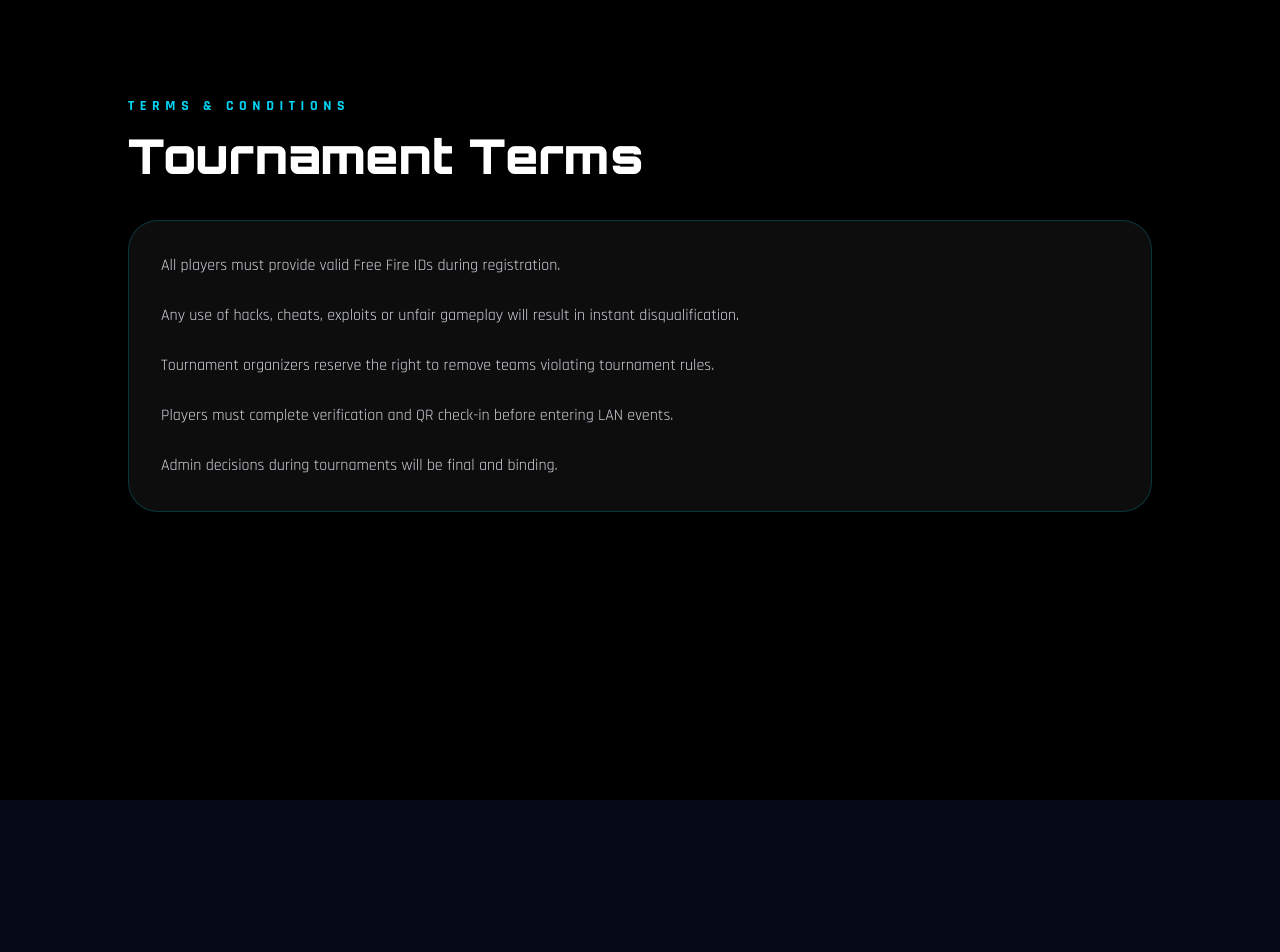
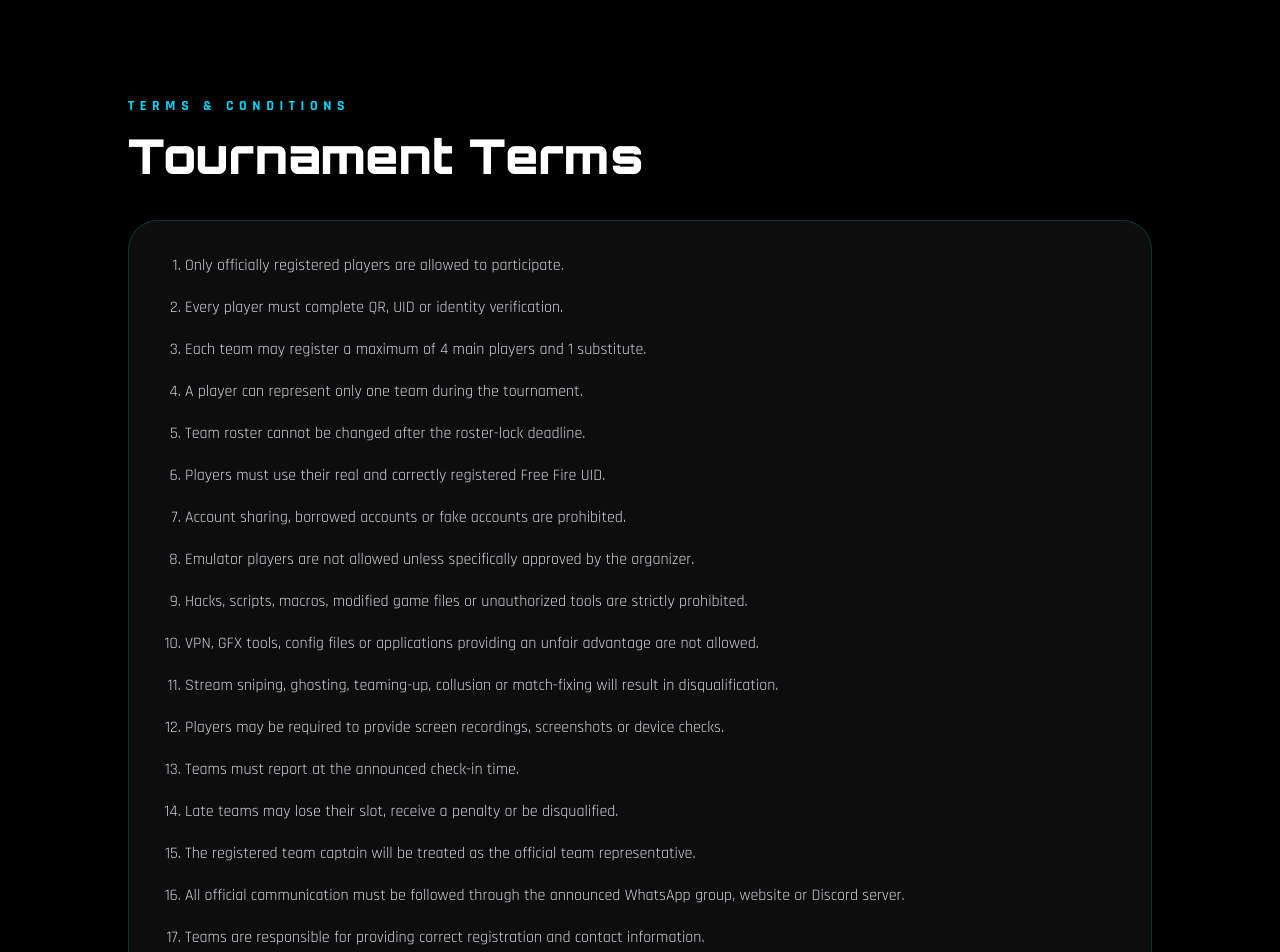
Before and after one commit to adyox9767-beep/domiflame-ffmsc, a Next.js app: page /terms-and-conditions in a window 1280 px wide. Shown: the top 952 px of the page. Before the commit the page ends 800 px from the top, so only its background shows below. Built offline with nearby package versions, Linux system fonts and the light colour scheme.

Commit message:
Update FFMSC rules and terms

```diff
--- a/src/app/dashboard/page.tsx
+++ b/src/app/dashboard/page.tsx
@@ -576,11 +576,19 @@ className="h-18 w-18 object-contain"/>
               </p>
 
               <div className="mt-5 space-y-4 text-sm leading-relaxed text-gray-300">
-                <p>• Only real Free Fire IDs are allowed.</p>
-                <p>• QR verification is mandatory at LAN venue.</p>
-                <p>• Teams can have 4 players + 1 substitute only.</p>
-                <p>• Emulator, hacks or unfair play will result in direct ban.</p>
-                <p>• Admin decisions will be final.</p>
+                <p>• Only verified and registered players are allowed.</p>
+                <p>• Maximum roster: 4 players + 1 substitute.</p>
+                <p>• Hacks, emulators and unauthorized tools are prohibited.</p>
+                <p>• Registrations are non-refundable after roster lock.</p>
+                <p>• Approved cancellations before roster lock include a 40% cancellation fee.</p>
+                <p>• Full refund is provided only if the organizer permanently cancels the event</p>
+
+              <a
+  href="/terms-and-conditions"
+  className="inline-block text-sm font-black uppercase tracking-[0.18em] text-cyan-400 transition hover:text-cyan-300"
+>
+  Read More →
+</a>
               </div>
 
               <label className="mt-7 flex cursor-pointer items-start gap-4 rounded-2xl border border-cyan-400/20 bg-black/35 p-4">
--- a/src/app/page.tsx
+++ b/src/app/page.tsx
@@ -159,12 +159,12 @@ export default function Home() {
           <div className="grid gap-6 md:grid-cols-2 lg:grid-cols-3">
 
             {[
-              "Only registered players are allowed.",
-              "QR verification required at LAN venue.",
-              "Teams can have max 4 players + 1 substitute.",
-              "No emulator or hacks allowed.",
-              "Players must use real Free Fire UID.",
-              "Admins can disqualify unfair teams instantly.",
+              "Only verified and registered players are allowed.",
+              "Maximum roster: 4 players + 1 substitute.",
+              "Hacks, emulators and unauthorized tools are prohibited.",
+              "Registrations are non-refundable after roster lock.",
+              "Approved cancellations before roster lock include a 40% cancellation fee.",
+              "Full refund is provided only if the organizer permanently cancels the event.",
             ].map((rule, index) => (
               <div
                 key={index}
--- a/src/app/terms-and-conditions/page.tsx
+++ b/src/app/terms-and-conditions/page.tsx
@@ -11,29 +11,133 @@ export default function TermsPage() {
           Tournament Terms
         </h1>
 
-        <div className="mt-10 space-y-6 rounded-[30px] border border-cyan-400/20 bg-white/5 p-8 backdrop-blur-xl text-gray-300 leading-relaxed">
+        <div className="mt-10 rounded-[30px] border border-cyan-400/20 bg-white/5 p-8 backdrop-blur-xl">
 
-          <p>
-            All players must provide valid Free Fire IDs during registration.
-          </p>
+  <ol className="list-decimal space-y-4 pl-6 text-gray-300 leading-relaxed">
 
-          <p>
-            Any use of hacks, cheats, exploits or unfair gameplay will result in instant disqualification.
-          </p>
+    <li>Only officially registered players are allowed to participate.</li>
 
-          <p>
-            Tournament organizers reserve the right to remove teams violating tournament rules.
-          </p>
+    <li>Every player must complete QR, UID or identity verification.</li>
 
-          <p>
-            Players must complete verification and QR check-in before entering LAN events.
-          </p>
+    <li>Each team may register a maximum of 4 main players and 1 substitute.</li>
 
-          <p>
-            Admin decisions during tournaments will be final and binding.
-          </p>
+    <li>A player can represent only one team during the tournament.</li>
 
-        </div>
+    <li>Team roster cannot be changed after the roster-lock deadline.</li>
+
+    <li>Players must use their real and correctly registered Free Fire UID.</li>
+
+    <li>Account sharing, borrowed accounts or fake accounts are prohibited.</li>
+
+    <li>Emulator players are not allowed unless specifically approved by the organizer.</li>
+
+    <li>Hacks, scripts, macros, modified game files or unauthorized tools are strictly prohibited.</li>
+
+    <li>VPN, GFX tools, config files or applications providing an unfair advantage are not allowed.</li>
+
+    <li>Stream sniping, ghosting, teaming-up, collusion or match-fixing will result in disqualification.</li>
+
+    <li>Players may be required to provide screen recordings, screenshots or device checks.</li>
+
+    <li>Teams must report at the announced check-in time.</li>
+
+    <li>Late teams may lose their slot, receive a penalty or be disqualified.</li>
+
+    <li>The registered team captain will be treated as the official team representative.</li>
+
+    <li>All official communication must be followed through the announced WhatsApp group, website or Discord server.</li>
+
+    <li>Teams are responsible for providing correct registration and contact information.</li>
+
+    <li>Duplicate, incomplete or fraudulent registrations may be rejected without slot confirmation.</li>
+
+    <li>Online-stage players are responsible for their device, internet connection, battery and power supply.</li>
+
+    <li>A player disconnection will not automatically result in a rematch.</li>
+
+    <li>A rematch will be provided only when tournament admins confirm a server-side or organizer-side issue.</li>
+
+    <li>LAN participants are responsible for bringing compatible devices, chargers, earphones and required accessories.</li>
+
+    <li>Players must follow all venue security, entry and verification procedures.</li>
+
+    <li>Abusive language, threats, harassment, fighting or misconduct will lead to penalties or removal.</li>
+
+    <li>Damage caused to venue property or tournament equipment may be recovered from the responsible participant.</li>
+
+    <li>Alcohol, illegal substances, weapons and prohibited items are not allowed at the venue.</li>
+
+    <li>Teams must follow the announced maps, room details, game mode and match schedule.</li>
+
+    <li>The organizer may change maps, timings, format or match order when operationally necessary.</li>
+
+    <li>Tournament points will be calculated according to the officially published scoring system.</li>
+
+    <li>Tie situations will be resolved using the officially announced tie-break criteria.</li>
+
+    <li>Match protests must be submitted by the team captain with valid evidence within 10 minutes of the match result.</li>
+
+    <li>Complaints submitted after the protest deadline may not be accepted.</li>
+
+    <li>Tournament-admin decisions regarding matches and penalties will be final under the published rules.</li>
+
+    <li>Prize eligibility will be confirmed only after player, team and match verification.</li>
+
+    <li>Prize money may be withheld or cancelled in cases of cheating, fraud, rule violations or false information.</li>
+
+    <li>Verified prize money will be processed within 15 working days after the tournament ends.</li>
+
+    <li>Applicable statutory deductions, if any, may be made from prize payments.</li>
+
+    <li>Confirmed registrations are non-refundable by default.</li>
+
+    <li>A cancellation request submitted before roster lock may be considered by the organizer.</li>
+
+    <li>If a cancellation request is approved, 40% of the entry fee will be deducted as a cancellation charge.</li>
+
+    <li>The remaining 60% refund will be processed only to the original payment method or verified payer.</li>
+
+    <li>No registration refund will be provided after roster lock, slot confirmation deadline or tournament check-in.</li>
+
+    <li>A full entry-fee refund will be provided only if the organizer permanently cancels the event.</li>
+
+    <li>If the event is postponed or rescheduled, the registration will be transferred to the new event date.</li>
+
+    <li>Postponement, venue change or schedule modification will not automatically qualify for a refund.</li>
+
+    <li>Convenience fees, payment-gateway charges or other non-refundable transaction charges may be excluded from refunds.</li>
+
+    <li>Refund processing may require payment proof, registration details and identity verification.</li>
+
+    <li>The organizer is not responsible for losses caused by incorrect payment information submitted by a participant.</li>
+
+    <li>Participants are responsible for the security of their devices, accessories and personal belongings.</li>
+
+    <li>The organizer may photograph, record or livestream tournament activities for promotional and archival purposes.</li>
+
+    <li>Players must not display unauthorized advertisements, offensive names or prohibited branding.</li>
+
+    <li>Betting, gambling or wagering connected with tournament matches is prohibited.</li>
+
+    <li>Players must comply with the game publisher’s applicable terms and community standards.</li>
+
+    <li>Any official partnership or publisher affiliation will apply only when announced in writing.</li>
+
+    <li>The organizer may suspend or disqualify a participant to protect tournament fairness, safety or integrity.</li>
+
+    <li>Rules may be updated before or during the tournament when required for fair and smooth operation.</li>
+
+    <li>Important rule updates will be communicated through official tournament channels.</li>
+
+    <li>Force-majeure situations such as government restrictions, natural disasters, technical failures or safety concerns may affect the event schedule.</li>
+
+    <li>Registration does not guarantee participation until payment and team verification are completed.</li>
+
+    <li>By registering, every player and team confirms that they have read, understood and accepted all tournament rules and terms.</li>
+
+  </ol>
+
+</div>
       </div>
     </main>
   );
```
